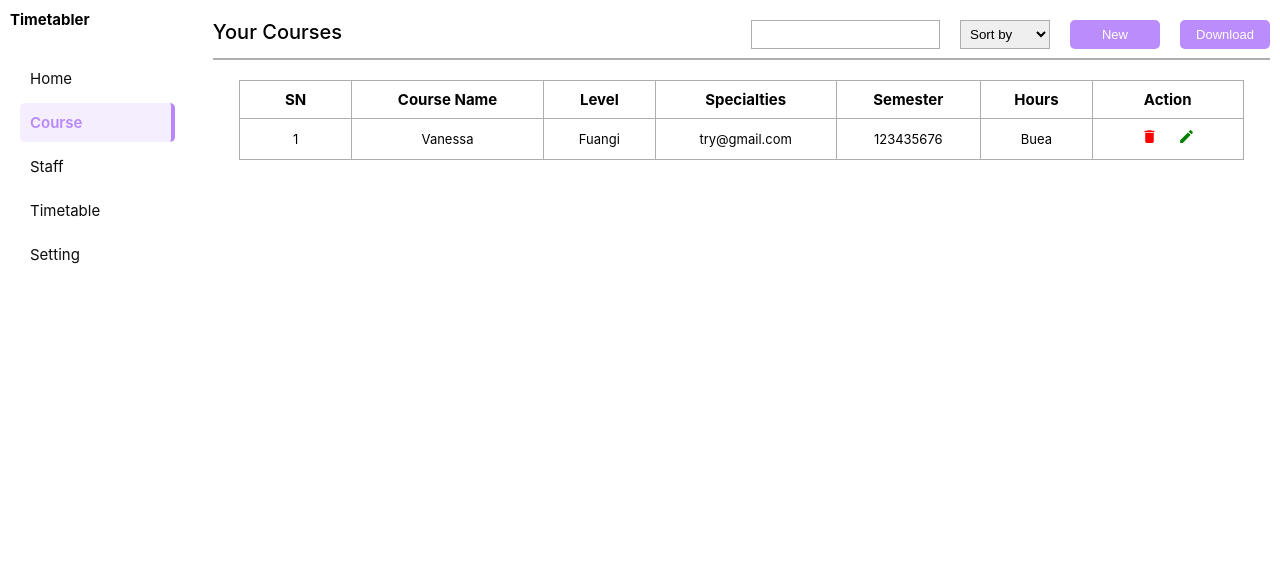
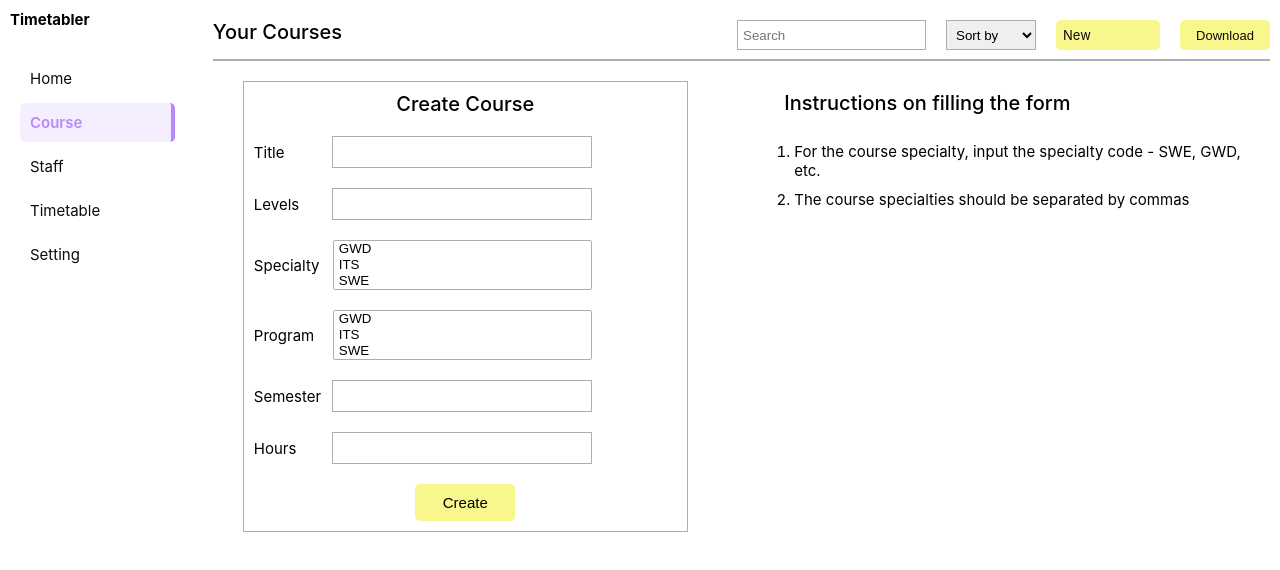
Before and after one commit to Fuangi/timetable-generator, a React (Create React App) app: page /course/new in a window 1280 px wide. Shown: the top 570 px of the page. Built offline with nearby package versions, Linux system fonts and the light colour scheme.

Commit message:
Added the course form to create a form

```diff
--- /dev/null
+++ b/src/components/course/CourseForm.jsx
@@ -0,0 +1,105 @@
+import { useState } from "react";
+
+function CourseForm() {
+  const [title, setTitle] = useState("");
+  const [level, setLevel] = useState("");
+  const [specialty, setSpecialty] = useState([]);
+  const [program, setProgram] = useState([]);
+  const [semester, setSemester] = useState("");
+  const [hours, setHours] = useState("");
+
+  function handleCreateCourse(e) {
+    e.preventDefault();
+    console.log("Submitted!");
+  }
+
+  return (
+    <div className="form">
+      <form className="course-form" onSubmit={handleCreateCourse}>
+        <h2>Create Course</h2>
+        <div className="course-form-input">
+          <label htmlFor="title"> Title</label>
+          <input
+            type="text"
+            name="title"
+            id="title"
+            value={title}
+            onChange={(e) => setTitle(e.target.value)}
+          />
+        </div>
+        <div className="course-form-input">
+          <label htmlFor="title">Levels</label>
+          <input
+            type="text"
+            name="level"
+            id="level"
+            value={level}
+            onChange={(e) => setLevel(e.target.value)}
+          />
+        </div>
+        <div className="course-form-input">
+          <label htmlFor="title"> Specialty</label>
+          <select
+            multiple={true}
+            size={1}
+            name="specialty"
+            id="specialty"
+            value={specialty}
+            onChange={(e) => setSpecialty(e.target.value)}
+          >
+            <option value="GWD">GWD</option>
+            <option value="ITS">ITS</option>
+            <option value="SWE">SWE</option>
+          </select>
+        </div>
+        <div className="course-form-input">
+          <label htmlFor="title"> Program</label>
+          <select
+            multiple={true}
+            name="program"
+            id="program"
+            value={program}
+            onChange={(e) => setProgram(e.target.value)}
+          >
+            {/* <option value="">Seclect Specialty</option> */}
+            <option value="GWD">GWD</option>
+            <option value="ITS">ITS</option>
+            <option value="SWE">SWE</option>
+          </select>
+        </div>
+        <div className="course-form-input">
+          <label htmlFor="title">Semester</label>
+          <input
+            type="text"
+            name="semester"
+            id="semester"
+            value={semester}
+            onChange={(e) => setSemester(e.target.value)}
+          />
+        </div>
+        <div className="course-form-input">
+          <label htmlFor="title">Hours</label>
+          <input
+            type="text"
+            name="hours"
+            id="hours"
+            value={hours}
+            onChange={(e) => setHours(e.target.value)}
+          />
+        </div>
+        <button>Create</button>
+      </form>
+      <div className="form-instruction">
+        <h2>Instructions on filling the form</h2>
+        <ol>
+          <li>
+            For the course specialty, input the specialty code - SWE, GWD, etc.{" "}
+          </li>
+          <li>The course specialties should be separated by commas </li>
+        </ol>
+      </div>
+    </div>
+  );
+}
+
+export default CourseForm;
--- a/src/components/course/CourseHeader.jsx
+++ b/src/components/course/CourseHeader.jsx
@@ -1,9 +1,11 @@
+import { Link } from "react-router-dom";
+
 function CourseHeader() {
   return (
     <div className="course-header">
       <h2>Your Courses</h2>
       <div className="course-header-actions">
-        <input type="search" />
+        <input type="search" placeholder="Search" />
         <select name="sort" id="sort">
           <option value="">Sort by</option>
           <option value="">Name</option>
@@ -11,7 +13,7 @@ function CourseHeader() {
           <option value="">Specialty</option>
           <option value="">Semester</option>
         </select>
-        <button>New</button>
+        <Link to="/course/new">New</Link>
         <button>Download</button>
       </div>
     </div>
--- a/src/routes/couse.routes.js
+++ b/src/routes/couse.routes.js
@@ -1,11 +1,15 @@
 import { Route, Routes } from "react-router-dom";
 import { Course } from "../screens";
+import CourseForm from "../components/course/CourseForm";
+import CourseTable from "../components/course/CourseTable";
 
 function CourseRouter() {
   return (
     <Routes>
       <Route path="/course" element={<Course />}>
-        <Route path="new" element={<p>New Course</p>} />
+        <Route index element={<CourseTable />} />
+        {/* <Route path="view" element={<CourseTable />} /> */}
+        <Route path="new" element={<CourseForm />} />
         <Route path="view/:id" element={<p>View Course</p>} />
         <Route path="update/:id" element={<p>Update Course</p>} />
         <Route path="delete/:id" element={<p>Delete Course</p>} />
--- a/src/sass/course.scss
+++ b/src/sass/course.scss
@@ -16,15 +16,17 @@
     display: flex;
     gap: 2rem;
 
-    & button {
+    & button,
+    & a {
       border: none;
       outline: none;
-      background-color: $color-primary;
-      color: $color-white;
+      background-color: $color-secondary;
+      color: $color-black;
       padding: 0.7rem;
       border-radius: 0.5rem;
       width: 9rem;
       font-size: 1.3rem;
+      text-decoration: none;
     }
 
     & input,
@@ -94,3 +96,84 @@
     }
   }
 }
+
+// COURSE FORM
+.course-form {
+  display: flex;
+  flex-direction: column;
+  gap: 2rem;
+  margin-left: 3rem;
+  padding: 1rem;
+  width: 40%;
+  border: 1px solid $color-grey;
+
+  & h2 {
+    font-size: 2rem;
+    font-weight: 500;
+    text-align: center;
+  }
+
+  &-input {
+    display: flex;
+    align-items: center;
+    width: 80%;
+    gap: 1rem;
+
+    & label {
+      width: 8rem;
+      font-size: 1.5rem;
+    }
+
+    & input,
+    & select {
+      border: 1px solid $color-grey;
+      outline: none;
+      height: 3rem;
+      width: 30rem;
+      padding-left: 0.5rem;
+    }
+
+    & select {
+      height: 5rem;
+    }
+  }
+  & button {
+    background: $color-secondary;
+    outline: none;
+    border: none;
+    margin: 0 1rem;
+    font-size: 1.5rem;
+    width: 10rem;
+    justify-self: center;
+    padding: 1rem;
+    border-radius: 0.5rem;
+    margin: auto;
+  }
+}
+
+// The instructions on the course form
+.form {
+  display: flex;
+  justify-content: space-between;
+  margin-top: 2rem;
+
+  & .form-instruction {
+    width: 45%;
+    padding: 1rem;
+
+    & h2 {
+      font-size: 2rem;
+      font-weight: 500;
+      margin-bottom: 0.7rem;
+    }
+
+    & ol {
+      padding: 1rem;
+
+      & li {
+        font-size: 1.5rem;
+        margin: 1rem 0;
+      }
+    }
+  }
+}
--- a/src/screens/Course.jsx
+++ b/src/screens/Course.jsx
@@ -1,5 +1,6 @@
+import { Outlet } from "react-router-dom";
 import CourseHeader from "../components/course/CourseHeader";
-import CourseTable from "../components/course/CourseTable";
+// import CourseTable from "../components/course/CourseTable";
 import DashLayout from "../components/dashboard/DashLayout";
 
 function Course() {
@@ -9,7 +10,7 @@ function Course() {
         <CourseHeader />
 
         <div className="course-body">
-          <CourseTable />
+          <Outlet />
         </div>
       </div>
     </DashLayout>
```
